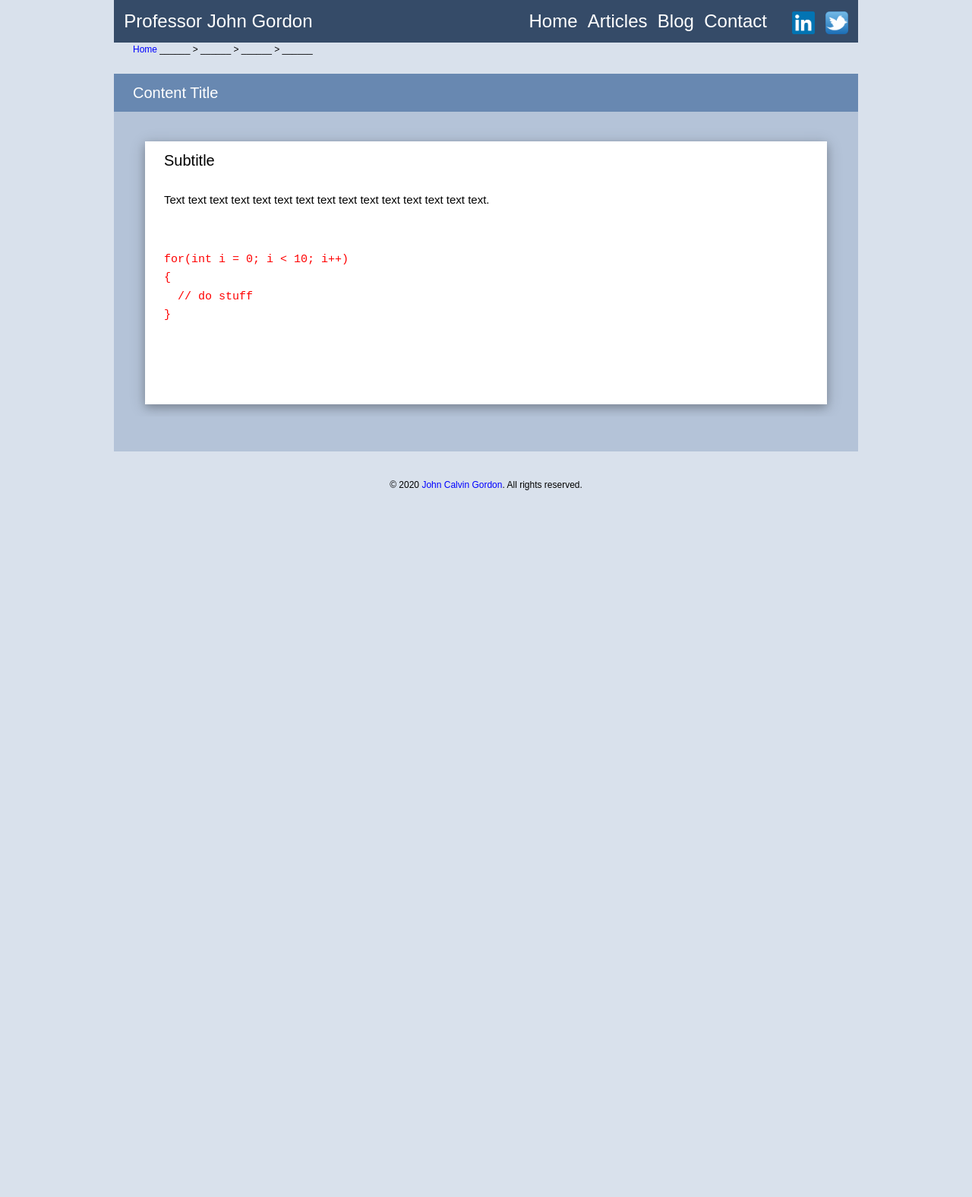
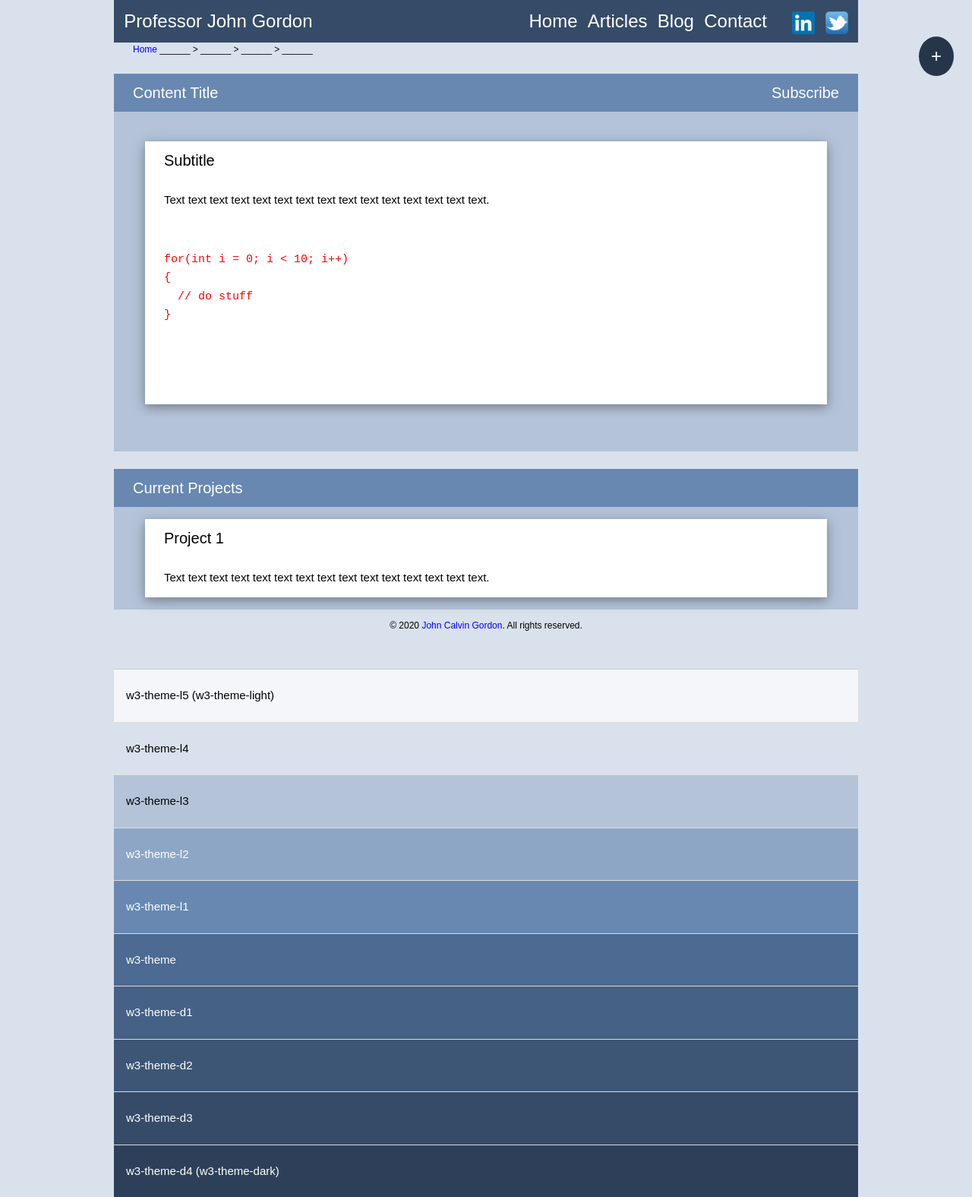
Before and after one commit to professorgordon/professorgordon, a PHP site: page /contenttemplate.php in a window 1280 px wide. Shown: the whole page at 76% size. Before the commit the page ends 645 px from the top, so only its background shows below. Run offline with PHP 8.4, Linux system fonts and the light colour scheme; some web fonts are replaced.

Commit message:
Added subscribe navigation to some additional pages.

```diff
--- a/article-professionalskillsoverview.php
+++ b/article-professionalskillsoverview.php
@@ -45,12 +45,14 @@ body,h1,h2,h3,h4,h5 {font-family: "Raleway", sans-serif}
 
     <div class="w3-row">
       <div class="w3-content">
-        <div class="w3-theme-l1 w3-container">
+        <div class="w3-half w3-container w3-theme-l1">
           <h4>Article: Professional Skills Overview</h4>
+        </div>
+        <div align="right" class="w3-half w3-container w3-theme-l1">
+          <a href="subscribe.php" title="Subscribe to non-spam news & updates."><h4>Subscribe</h4></a>
         </div>
       </div>
     </div>
-
 
     <div class="w3-row">
       <div class="w3-content">
--- a/article-structureofanitdepartment.php
+++ b/article-structureofanitdepartment.php
@@ -45,12 +45,14 @@ body,h1,h2,h3,h4,h5 {font-family: "Raleway", sans-serif}
 
     <div class="w3-row">
       <div class="w3-content">
-        <div class="w3-theme-l1 w3-container">
+        <div class="w3-half w3-container w3-theme-l1">
           <h4>Article: Structure of an IT Department</h4>
+        </div>
+        <div align="right" class="w3-half w3-container w3-theme-l1">
+          <a href="subscribe.php" title="Subscribe to non-spam news & updates."><h4>Subscribe</h4></a>
         </div>
       </div>
     </div>
-
 
     <div class="w3-row">
       <div class="w3-content">
--- a/beginningjava.php
+++ b/beginningjava.php
@@ -45,12 +45,14 @@ body,h1,h2,h3,h4,h5 {font-family: "Raleway", sans-serif}
 
     <div class="w3-row">
       <div class="w3-content">
-        <div class="w3-theme-l1 w3-container">
+        <div class="w3-half w3-container w3-theme-l1">
           <h4>Beginning Java</h4>
+        </div>
+        <div align="right" class="w3-half w3-container w3-theme-l1">
+          <a href="subscribe.php" title="Subscribe to non-spam news & updates."><h4>Subscribe</h4></a>
         </div>
       </div>
     </div>
-
 
     <div class="w3-row">
       <div class="w3-content">
--- a/beginningjava1000.php
+++ b/beginningjava1000.php
@@ -46,12 +46,14 @@
 
     <div class="w3-row">
       <div class="w3-content">
-        <div class="w3-theme-l1 w3-container">
+        <div class="w3-half w3-container w3-theme-l1">
           <h4>Beginning Java Practice Problems</h4>
+        </div>
+        <div align="right" class="w3-half w3-container w3-theme-l1">
+          <a href="subscribe.php" title="Subscribe to non-spam news & updates."><h4>Subscribe</h4></a>
         </div>
       </div>
     </div>
-
 
     <div class="w3-row">
       <div class="w3-content">
--- a/beginningjava1100.php
+++ b/beginningjava1100.php
@@ -46,12 +46,14 @@
 
     <div class="w3-row">
       <div class="w3-content">
-        <div class="w3-theme-l1 w3-container">
+        <div class="w3-half w3-container w3-theme-l1">
           <h4>Beginning Java Practice Problems</h4>
+        </div>
+        <div align="right" class="w3-half w3-container w3-theme-l1">
+          <a href="subscribe.php" title="Subscribe to non-spam news & updates."><h4>Subscribe</h4></a>
         </div>
       </div>
     </div>
-
 
     <div class="w3-row">
       <div class="w3-content">
--- a/beginningjavapracticeproblems.html
+++ b/beginningjavapracticeproblems.html
@@ -46,8 +46,11 @@
 
     <div class="w3-row">
       <div class="w3-content">
-        <div class="w3-theme-l1 w3-container">
+        <div class="w3-half w3-container w3-theme-l1">
           <h4>Beginning Java Practice Problems</h4>
+        </div>
+        <div align="right" class="w3-half w3-container w3-theme-l1">
+          <a href="subscribe.php" title="Subscribe to non-spam news & updates."><h4>Subscribe</h4></a>
         </div>
       </div>
     </div>
--- a/beginningjavapracticeproblems0.php
+++ b/beginningjavapracticeproblems0.php
@@ -47,12 +47,14 @@ s
 
     <div class="w3-row">
       <div class="w3-content">
-        <div class="w3-theme-l1 w3-container">
+        <div class="w3-half w3-container w3-theme-l1">
           <h4>Beginning Java Practice Problems</h4>
+        </div>
+        <div align="right" class="w3-half w3-container w3-theme-l1">
+          <a href="subscribe.php" title="Subscribe to non-spam news & updates."><h4>Subscribe</h4></a>
         </div>
       </div>
     </div>
-
 
     <div class="w3-row">
       <div class="w3-content">
--- a/contenttemplate.php
+++ b/contenttemplate.php
@@ -45,12 +45,14 @@ body,h1,h2,h3,h4,h5 {font-family: "Raleway", sans-serif}
 
     <div class="w3-row">
       <div class="w3-content">
-        <div class="w3-theme-l1 w3-container">
+        <div class="w3-half w3-container w3-theme-l1">
           <h4>Content Title</h4>
+        </div>
+        <div align="right" class="w3-half w3-container w3-theme-l1">
+          <a href="subscribe.php" title="Subscribe to non-spam news & updates."><h4>Subscribe</h4></a>
         </div>
       </div>
     </div>
-
 
     <div class="w3-row">
       <div class="w3-content">
@@ -109,8 +111,6 @@ for(int i = 0; i < 10; i++)
       </div>
     </div>
 
-
-
     <div class="w3-row">
       <div class="w3-content">
         <div class="w3-theme-l4 w3-container">
@@ -120,7 +120,6 @@ for(int i = 0; i < 10; i++)
     </div>
 
     <!-- Projects -->
-    <!--
     <div class="w3-row">
       <div class="w3-content">
         <div class="w3-theme-l1 w3-container">
@@ -147,7 +146,6 @@ for(int i = 0; i < 10; i++)
         </div>
       </div>
     </div>
--->
 
     <!-- Footer  -->
     <div class="w3-row">
@@ -158,7 +156,6 @@ for(int i = 0; i < 10; i++)
       </div>
     </div>
 
-<!--
     <div class="w3-row">
       <div class="w3-content">
         <ul class="w3-ul w3-border-top">
@@ -197,7 +194,6 @@ for(int i = 0; i < 10; i++)
         </ul>
       </div>
     </div>
--->
 
 </div>
 
```
